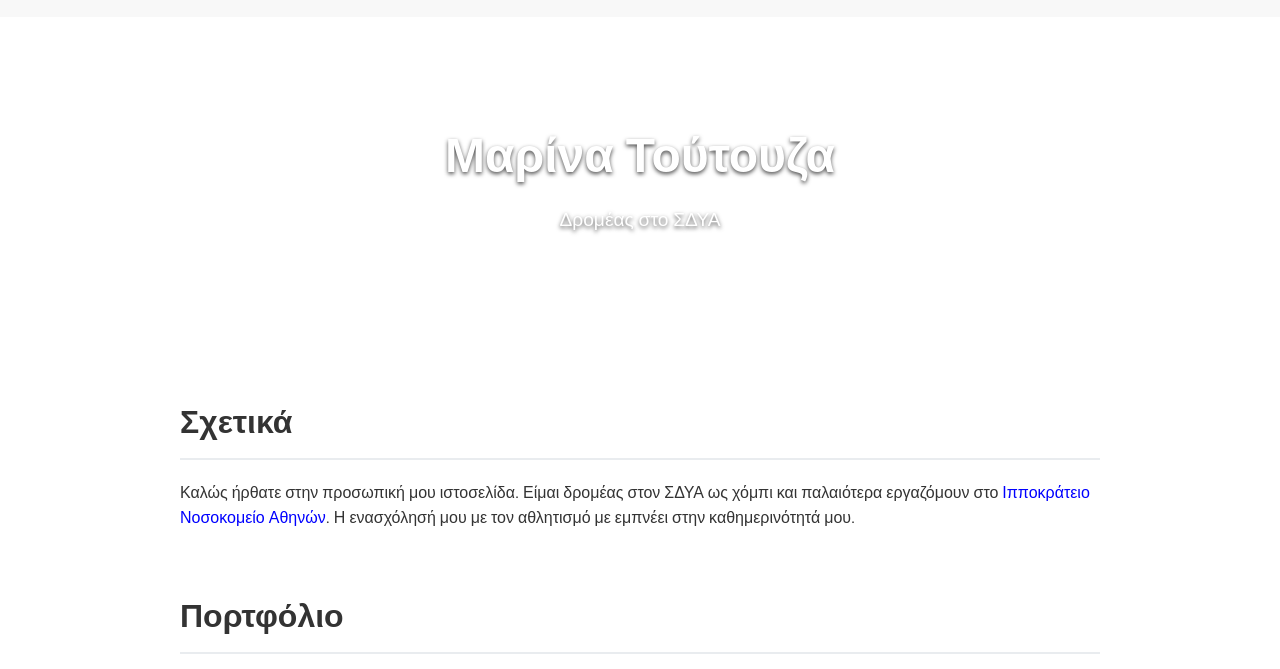
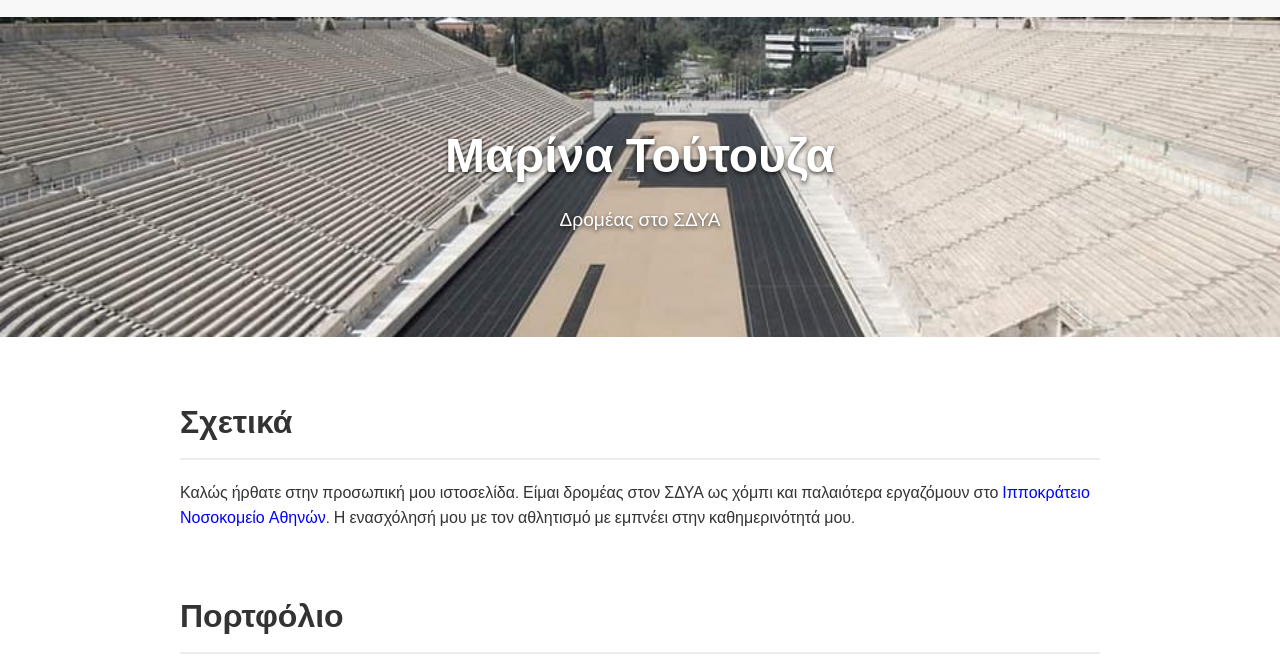
Before and after one commit to ngiotsas/giotsa-site, a plain HTML site: page index.html in a window 1280 px wide. Shown: the part 131-800 px from the top of the page. Drawn offline with Linux system fonts and the light colour scheme.

Commit message:
Update index.html

```diff
--- a/index.html
+++ b/index.html
@@ -21,7 +21,7 @@
     nav a { text-decoration: none; color: #333; margin: 0 15px; font-weight: 700; }
     .container { max-width: 960px; margin: 40px auto; padding: 0 20px; }
     .hero {
-  background-image: url('…');
+  background-image: url('./Kalimarmaro.jpg?&FROM=hero');
   background-size: cover;
   background-position: center;
   width: 100%;
```
